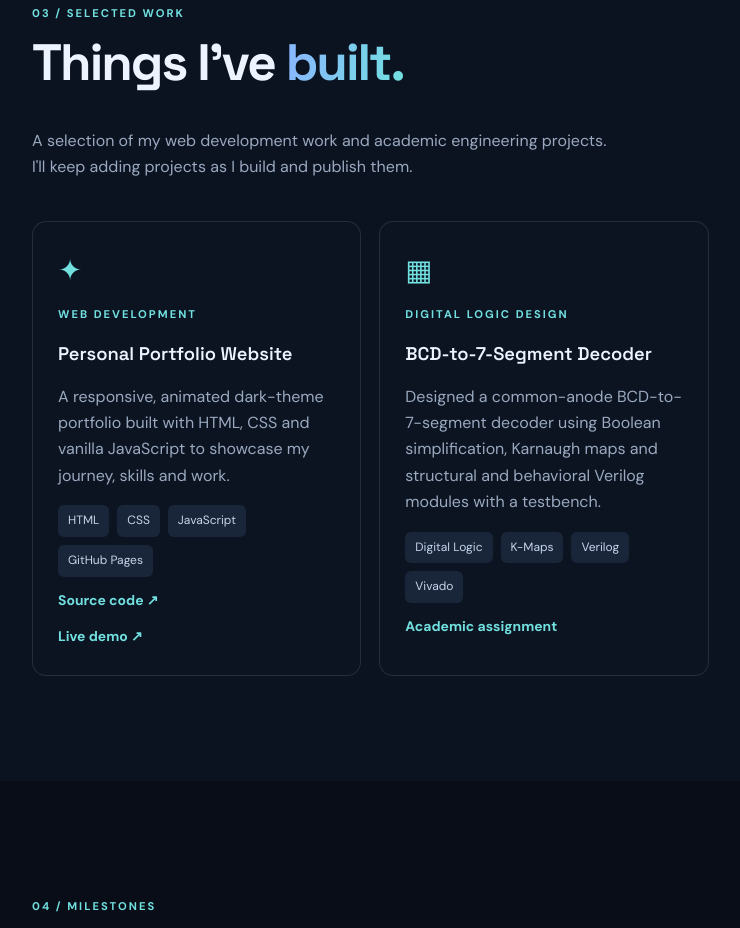
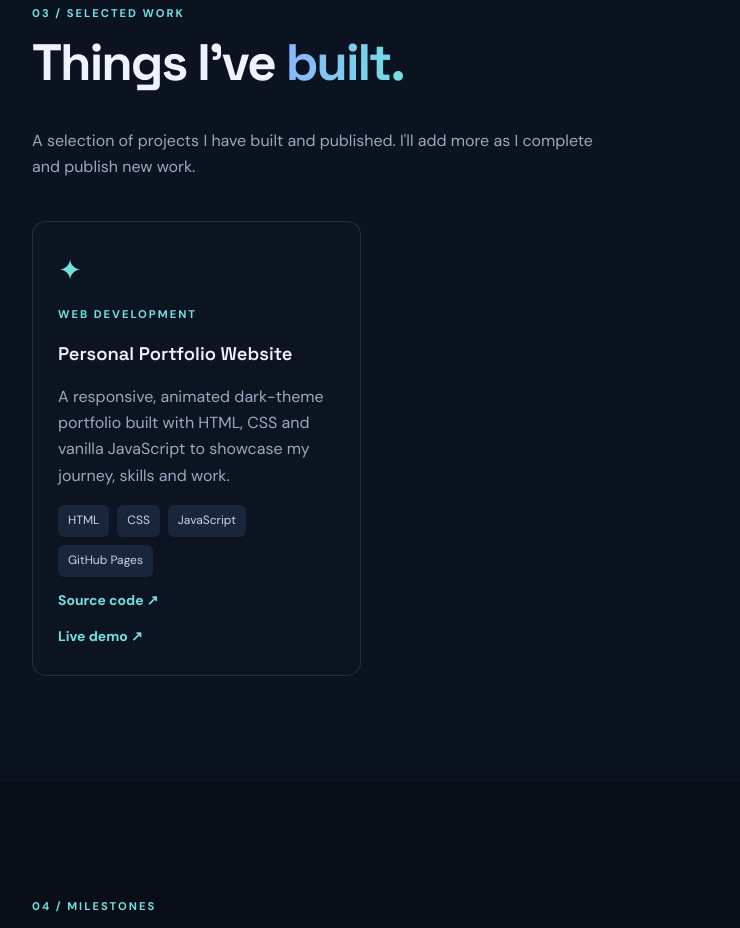
Before and after one commit to Omkar20056/Omkar-portfolio, a plain HTML site: page index.html in a window 1280 px wide. Shown: the part 2400-3328 px from the top of the page, without its empty margins (96-836 px from the left). Drawn offline with Linux system fonts and the light colour scheme.

Commit message:
Remove DLD assignment from projects section

```diff
--- a/index.html
+++ b/index.html
@@ -21,7 +21,7 @@
 <article class="skill reveal"><div class="symbol">⌘</div><h3>Programming</h3><div class="tags"><span>C</span><span>Java</span><span>Python</span><span>JavaScript</span></div></article>
 <article class="skill reveal"><div class="symbol">▧</div><h3>Web development</h3><div class="tags"><span>HTML</span><span>CSS</span><span>Bootstrap</span><span>Tailwind CSS</span><span>Node.js</span></div></article>
 <article class="skill reveal"><div class="symbol">◈</div><h3>Database & tools</h3><div class="tags"><span>MySQL</span><span>MongoDB</span><span>Git</span><span>GitHub</span><span>VS Code</span><span>Linux</span></div></article></div></section>
-<section class="section shaded" id="projects"><p class="eyebrow reveal">03 / SELECTED WORK</p><h2 class="reveal">Things I've <em>built.</em></h2><p class="sub reveal">A selection of my web development work and academic engineering projects. I'll keep adding projects as I build and publish them.</p><div class="skills"><article class="skill reveal"><div class="symbol">✦</div><p class="eyebrow">WEB DEVELOPMENT</p><h3>Personal Portfolio Website</h3><p class="sub">A responsive, animated dark-theme portfolio built with HTML, CSS and vanilla JavaScript to showcase my journey, skills and work.</p><div class="tags"><span>HTML</span><span>CSS</span><span>JavaScript</span><span>GitHub Pages</span></div><a class="link" href="https://github.com/Omkar20056/Omkar-portfolio" target="_blank" rel="noopener">Source code ↗</a><br><a class="link" href="https://omkar20056.github.io/Omkar-portfolio/" target="_blank" rel="noopener">Live demo ↗</a></article><article class="skill reveal"><div class="symbol">▦</div><p class="eyebrow">DIGITAL LOGIC DESIGN</p><h3>BCD-to-7-Segment Decoder</h3><p class="sub">Designed a common-anode BCD-to-7-segment decoder using Boolean simplification, Karnaugh maps and structural and behavioral Verilog modules with a testbench.</p><div class="tags"><span>Digital Logic</span><span>K-Maps</span><span>Verilog</span><span>Vivado</span></div><span class="link">Academic assignment</span></article></div></section>
+<section class="section shaded" id="projects"><p class="eyebrow reveal">03 / SELECTED WORK</p><h2 class="reveal">Things I've <em>built.</em></h2><p class="sub reveal">A selection of projects I have built and published. I'll add more as I complete and publish new work.</p><div class="skills"><article class="skill reveal"><div class="symbol">✦</div><p class="eyebrow">WEB DEVELOPMENT</p><h3>Personal Portfolio Website</h3><p class="sub">A responsive, animated dark-theme portfolio built with HTML, CSS and vanilla JavaScript to showcase my journey, skills and work.</p><div class="tags"><span>HTML</span><span>CSS</span><span>JavaScript</span><span>GitHub Pages</span></div><a class="link" href="https://github.com/Omkar20056/Omkar-portfolio" target="_blank" rel="noopener">Source code ↗</a><br><a class="link" href="https://omkar20056.github.io/Omkar-portfolio/" target="_blank" rel="noopener">Live demo ↗</a></article></div></section>
 <section class="section" id="achievements"><p class="eyebrow reveal">04 / MILESTONES</p><h2 class="reveal">Progress worth <em>celebrating.</em></h2><div class="timeline reveal"><article><small>DECEMBER 2025 – APRIL 2026 · 640 HOURS</small><h3>Cyber Security Intern — Softmusk Info Pvt. Ltd.</h3><p>Successfully completed a 640-hour internship focused on a project entitled “Cyber Security”.</p></article><article><small>AUGUST 2026 – PRESENT</small><h3>B.Tech in Computer Science Engineering</h3><p>Continuing my engineering journey at Dayananda Sagar University, Bengaluru.</p></article><article><small>2023 – 2026</small><h3>Diploma in Computer Science</h3><p>Completed my diploma at Government Polytechnic, Joida, building a foundation in computing.</p></article></div></section>
 <section class="section shaded" id="certificates"><p class="eyebrow reveal">05 / LEARNING</p><h2 class="reveal">Certificates & <em>learning.</em></h2><p class="sub reveal">Courses and practical learning experiences I've completed.</p><div class="skills">
 <article class="skill reveal"><div class="symbol">✓</div><p class="eyebrow">INTERNSHIP COMPLETION CERTIFICATE</p><h3>Cyber Security Internship</h3><p class="sub"><strong>Softmusk Info Pvt. Ltd.</strong></p><p class="sub">22 December 2025 – 4 April 2026 · 640 hours</p><a class="link" href="JOida.pdf.pdf-pages-5.pdf" target="_blank" rel="noopener noreferrer" aria-label="View Cyber Security internship certificate PDF">View Certificate ↗</a></article>
```
